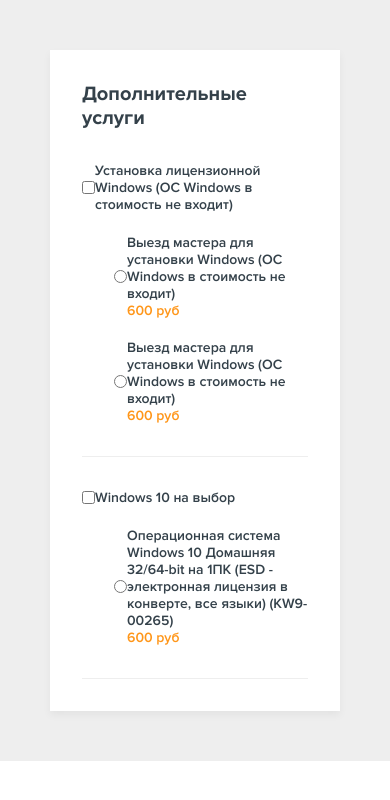
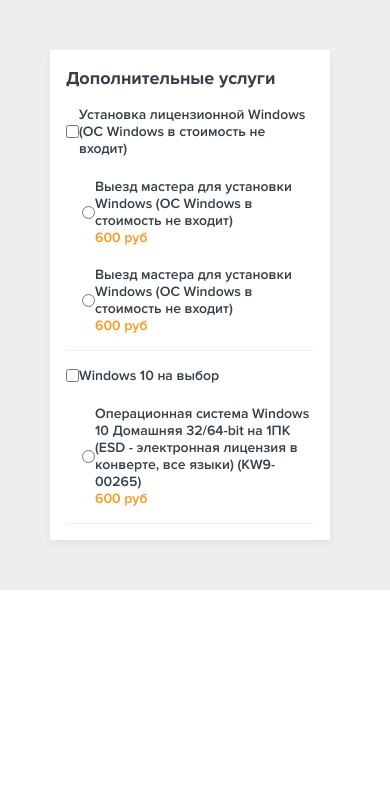
Before and after one commit to Twocram/botoland-test, a Next.js app: page / in a window 390 px wide. Shown: the top 800 px of the page. Built offline with nearby package versions, Linux system fonts and the light colour scheme.

Commit message:
added styles for button and media styles

```diff
--- a/components/AddServices/AddServices.module.css
+++ b/components/AddServices/AddServices.module.css
@@ -25,6 +25,7 @@
 }
 
 .item {
+  display: block;
   padding: 32px 0;
   border-bottom: 1px solid #eeeeee;
 }
@@ -65,3 +66,59 @@
   font-weight: 600;
   color: #ff9619;
 }
+
+.hidden {
+  display: none;
+}
+
+.hideBtn {
+  margin: 32px 0 0;
+  font-weight: 600;
+  font-size: 20px;
+  line-height: 20px;
+  color: #ff9619;
+  cursor: pointer;
+}
+
+@media screen and (max-width: 960px) {
+  .container {
+    max-width: 325px;
+    width: 100%;
+    padding: 20px;
+  }
+  .caption {
+    font-size: 18px;
+  }
+  .item {
+    padding: 20px 0;
+  }
+  .subItem {
+    padding-left: 20px;
+  }
+  .hideBtn {
+    margin: 20px 0 0;
+    font-size: 16px;
+    text-align: center;
+  }
+}
+
+@media screen and (max-width: 640px) {
+  .container {
+    max-width: 280px;
+    width: 100%;
+    padding: 16px;
+  }
+  .caption {
+    font-size: 18px;
+  }
+  .item {
+    padding: 16px 0;
+  }
+  .subItem {
+    padding-left: 16px;
+  }
+
+  .hideBtn {
+    margin: 16px 0 0;
+  }
+}
```
